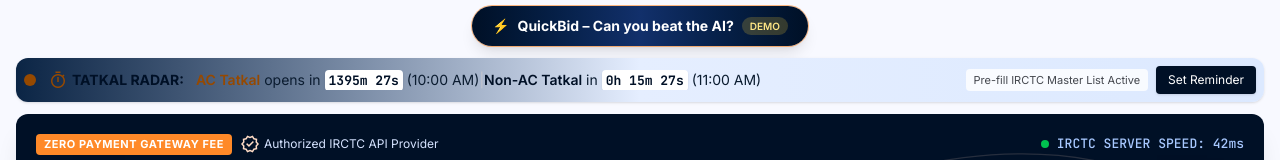
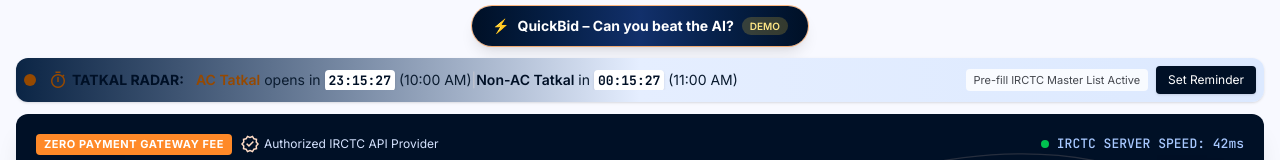
Before and after one commit to UditRV/QuickRail--demo, a React (Vite) app in the folder quickrail/: page / in a window 1280 px wide. Shown: the part 138-298 px from the top of the page. Built offline with nearby package versions, Linux system fonts and the light colour scheme; no server answers.

Commit message:
Show Tatkal countdown in hours minutes and seconds

```diff
--- a/quickrail/src/components/HomeScreen.tsx
+++ b/quickrail/src/components/HomeScreen.tsx
@@ -49,7 +49,7 @@
   const [journeyDate, setJourneyDate] = useState(() => {
     const d = new Date();
     d.setDate(d.getDate() + 1);
-    return d.toISOString().split('T')[0];
+    return toDateInputValue(d);
   });
   const [datePreviewText, setDatePreviewText] = useState('Tomorrow, Friday • High seat churn');
   const bookingMinDate = toDateInputValue(new Date());
@@ -111,17 +111,11 @@
     return () => clearInterval(timer);
   }, []);
 
-  const formatAcTime = (secs: number) => {
-    const m = Math.floor(secs / 60);
-    const s = secs % 60;
-    return `${m}m ${String(s).padStart(2, '0')}s`;
-  };
-
-  const formatNonAcTime = (secs: number) => {
+  const formatCountdown = (secs: number) => {
     const h = Math.floor(secs / 3600);
     const m = Math.floor((secs % 3600) / 60);
     const s = secs % 60;
-    return `${h}h ${m}m ${String(s).padStart(2, '0')}s`;
+    return `${String(h).padStart(2, '0')}:${String(m).padStart(2, '0')}:${String(s).padStart(2, '0')}`;
   };
 
   const handleSwapStations = () => {
@@ -205,13 +199,13 @@
             <p className="font-body-md text-body-md truncate">
               <span className="font-semibold text-[#964900]">AC Tatkal</span> opens in{' '}
               <span className="font-data-mono text-data-mono font-bold text-[#001026] bg-white px-space-xs py-0.5 rounded shadow-sm">
-                {formatAcTime(acSeconds)}
+                {formatCountdown(acSeconds)}
               </span>{' '}
               (10:00 AM)
               <span className="text-[#c4c6cf] mx-space-xs">|</span>
               <span className="font-semibold text-[#001026]">Non-AC Tatkal</span> in{' '}
               <span className="font-data-mono text-data-mono font-bold text-[#001026] bg-white px-space-xs py-0.5 rounded shadow-sm">
-                {formatNonAcTime(nonAcSeconds)}
+                {formatCountdown(nonAcSeconds)}
               </span>{' '}
               (11:00 AM)
             </p>
```
